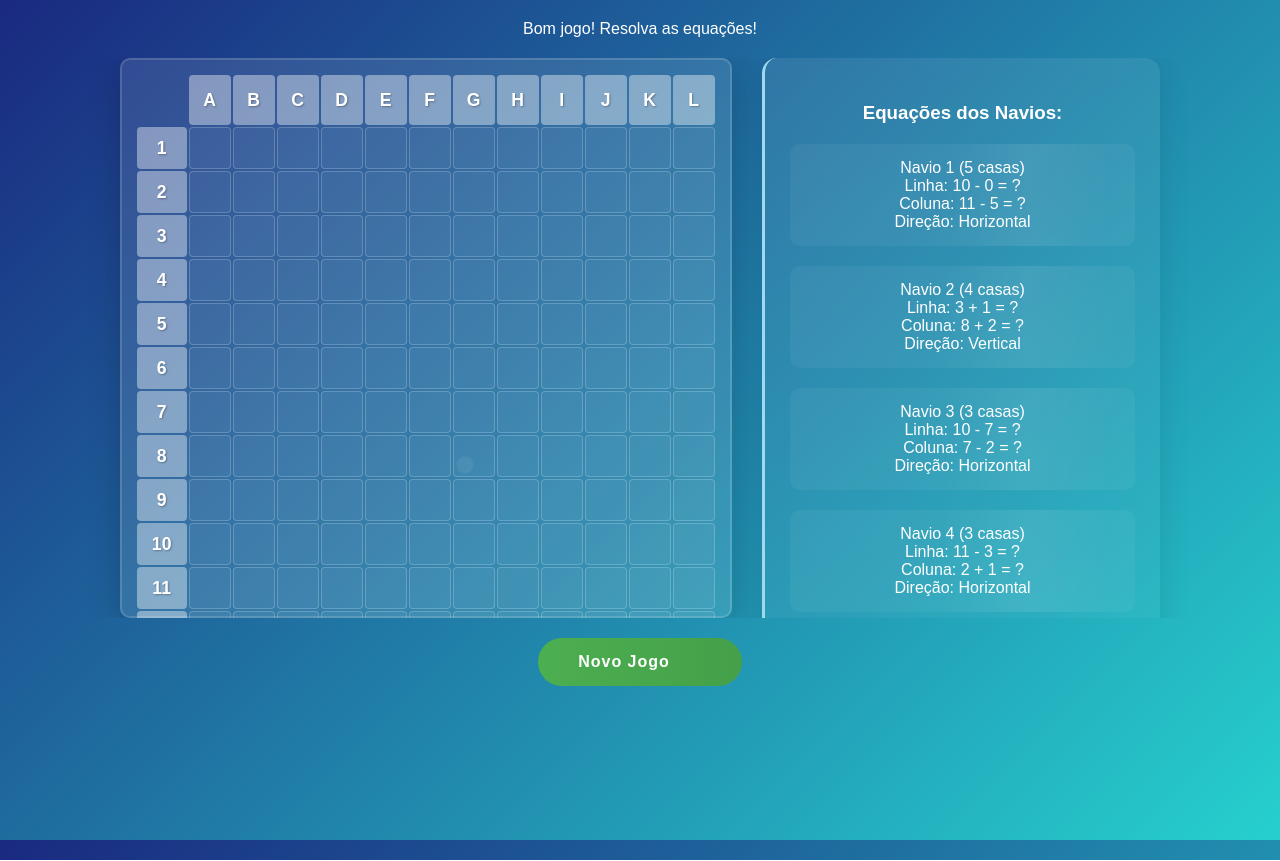
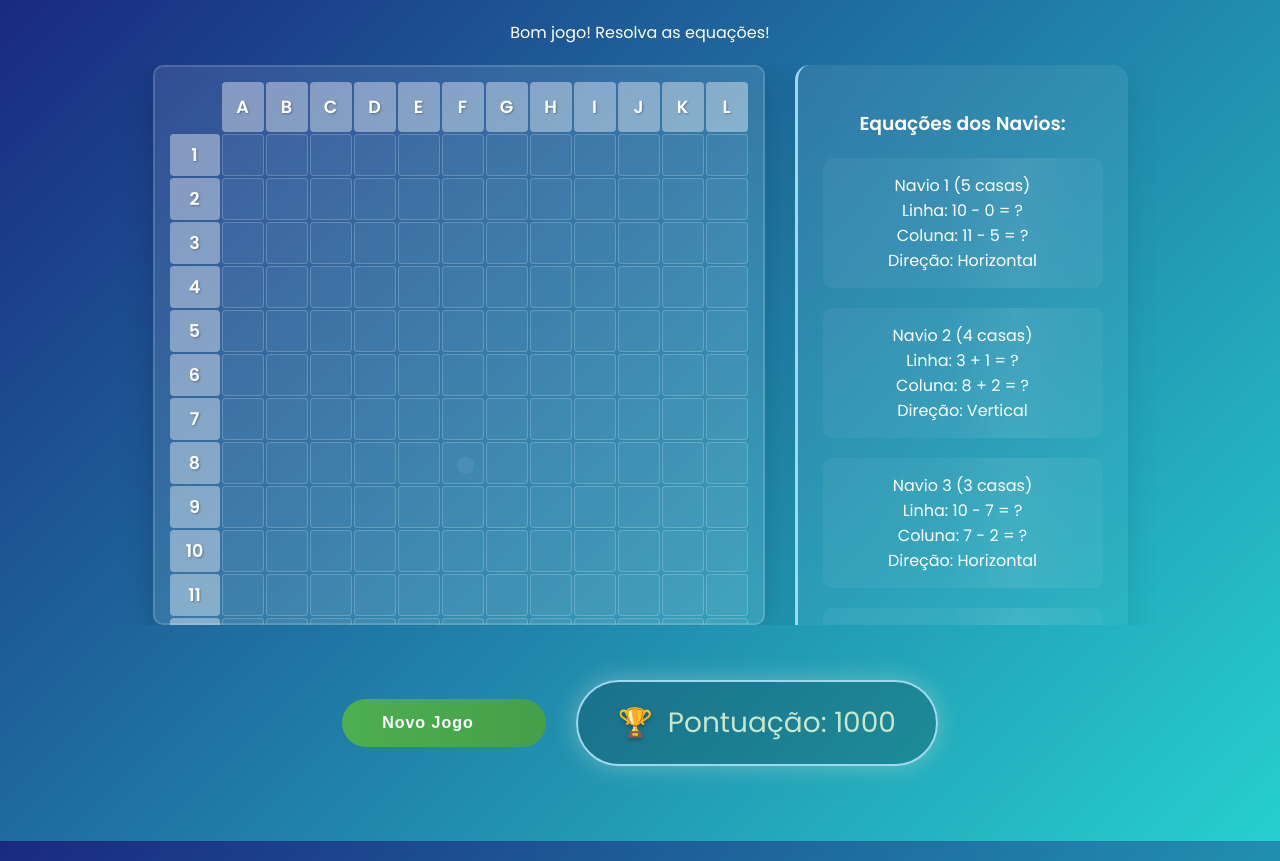
Before and after one commit to Rafer554/BatalhaNavalEquacional, a plain HTML site: page index.html in a window 1280 px wide. Drawn offline with Linux system fonts and the light colour scheme.

Commit message:
Adições de links de ref

```diff
--- a/index.html
+++ b/index.html
@@ -1,9 +1,11 @@
 <!DOCTYPE html>
 <html lang="pt-br">
 <head>
+
     <meta charset="UTF-8">
     <title>Batalha Naval Profissional</title>
     <link rel="stylesheet" href="style.css">
+    <link href="https://fonts.googleapis.com/css2?family=Poppins:wght@400;600&display=swap" rel="stylesheet">
 </head>
 <body>
     <div class="container">
@@ -12,10 +14,14 @@
             <div id="grid" class="grid"></div>
             <div id="info-panel">
                 <div id="equations"></div>
-                <div id="score">Pontuação: 1000</div>
             </div>
         </div>
-        <button onclick="initGame()">Novo Jogo</button>
+        <div class="controls-container">
+            <button onclick="initGame()">Novo Jogo</button>
+            <div id="score">Pontuação: 1000</div>
+        </div>
+    </div>
+
     </div>
     <script src="script.js"></script>
 </body>
```
